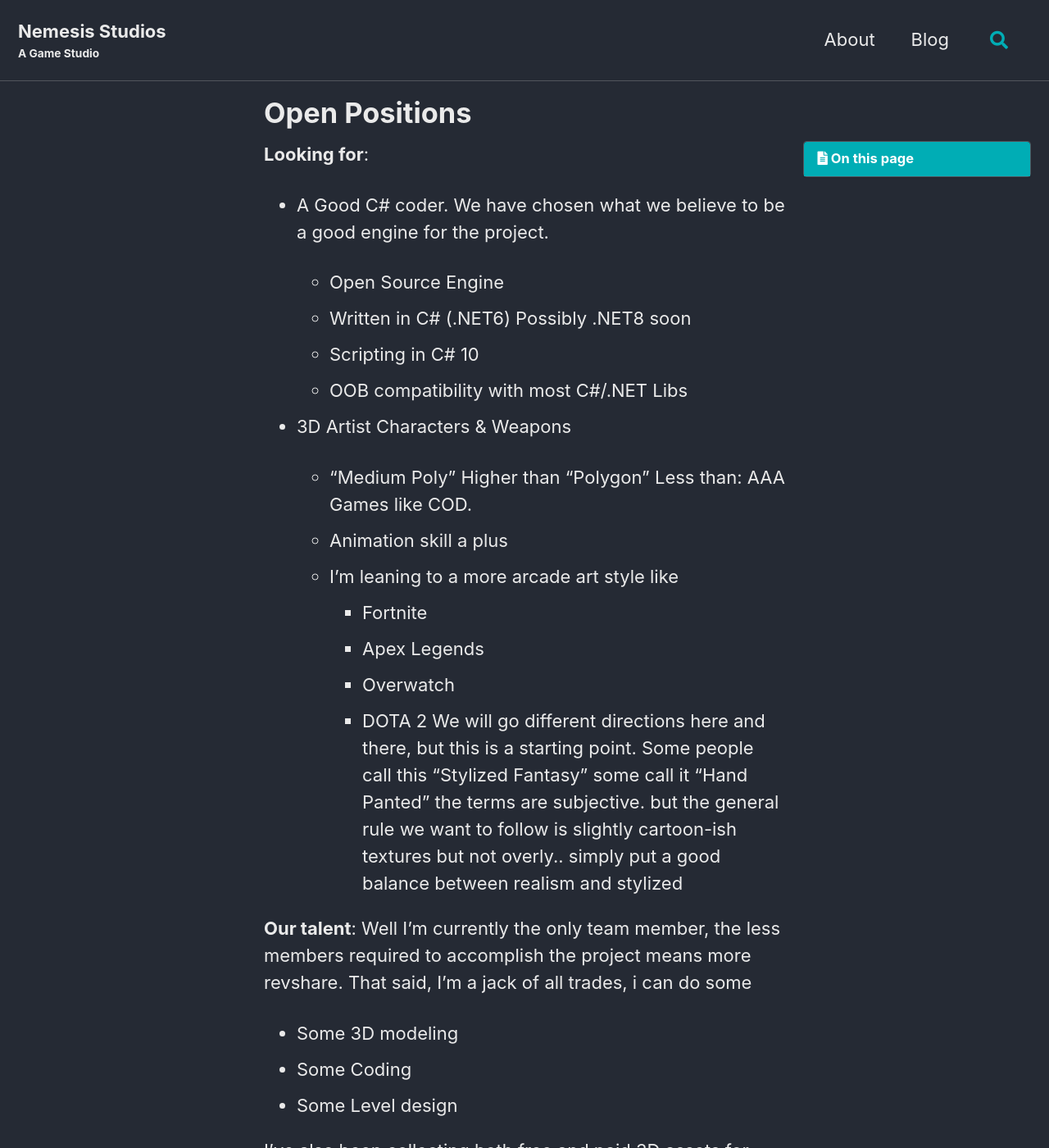
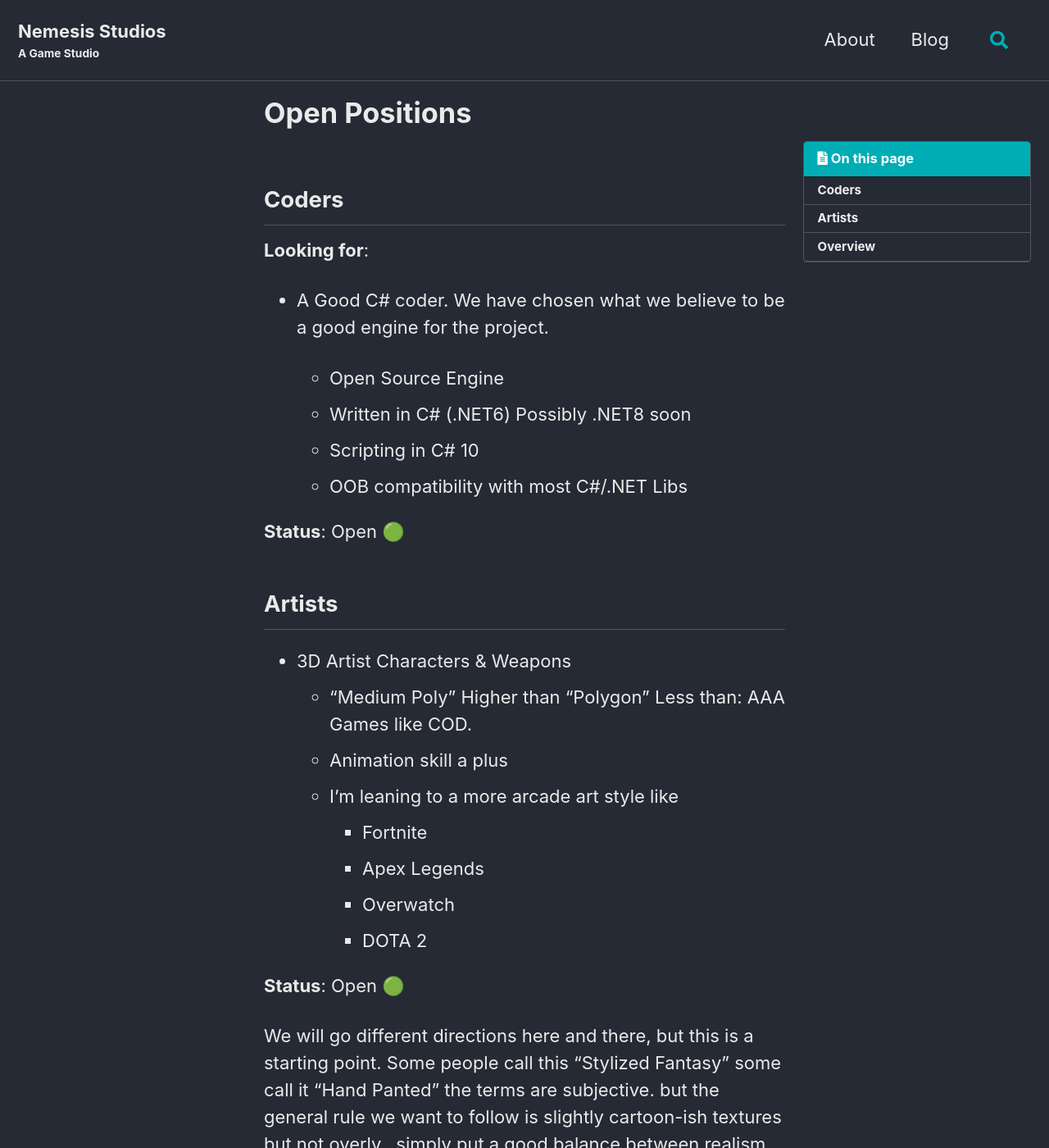
Before and after one commit to Nemesis-Studios/Nemesis-Studios.github.io, a Jekyll site: the page built from _docs/22-open-positions.md, in a window 1280 px wide and 1400 px high. Shown: the whole window at 82% size. Built offline with Jekyll 4.4.1, drawn with Linux system fonts in a browser that asks for light colours; cached includes are drawn as plain includes; comment, search, counter and statistics services are not loaded; a style sheet for code colours, icons or effects is not loaded; some of the changed text lies outside the part shown.

Commit message:
update openings

```diff
--- a/_docs/22-open-positions.md
+++ b/_docs/22-open-positions.md
@@ -6,6 +6,7 @@ last_modified_at: 2023-10-20T21:36:18-04:00
 toc: true
 ---
 
+## Coders
 
 **Looking for**:
 - A Good C# coder.
@@ -15,6 +16,10 @@ toc: true
 	- Written in C# (.NET6) Possibly .NET8 soon
 	- Scripting in C# 10
 	- OOB compatibility with most C#/.NET Libs
+
+**Status**: Open 🟢
+
+## Artists
 
 - 3D Artist
 	Characters & Weapons
@@ -26,7 +31,12 @@ toc: true
 		- Apex Legends
 		- Overwatch
 		- DOTA 2
-	  We will go different directions here and there, but this is a starting point.  Some people call this "Stylized Fantasy" some call it "Hand Panted" the terms are subjective.  but the general rule we want to follow is slightly cartoon-ish textures but not overly.. simply put a good balance between realism and stylized
+
+**Status**: Open 🟢
+
+  We will go different directions here and there, but this is a starting point.  Some people call this "Stylized Fantasy" some call it "Hand Panted" the terms are subjective.  but the general rule we want to follow is slightly cartoon-ish textures but not overly.. simply put a good balance between realism and stylized
+
+## Overview
 
 **Our talent**: Well I'm currently the only team member, the less members required to accomplish the project means more revshare. That said, I'm a jack of all trades,  i can do some
 
```
Also changed, not shown: other parts of _docs/22-open-positions.md (+1 -1 lines).
